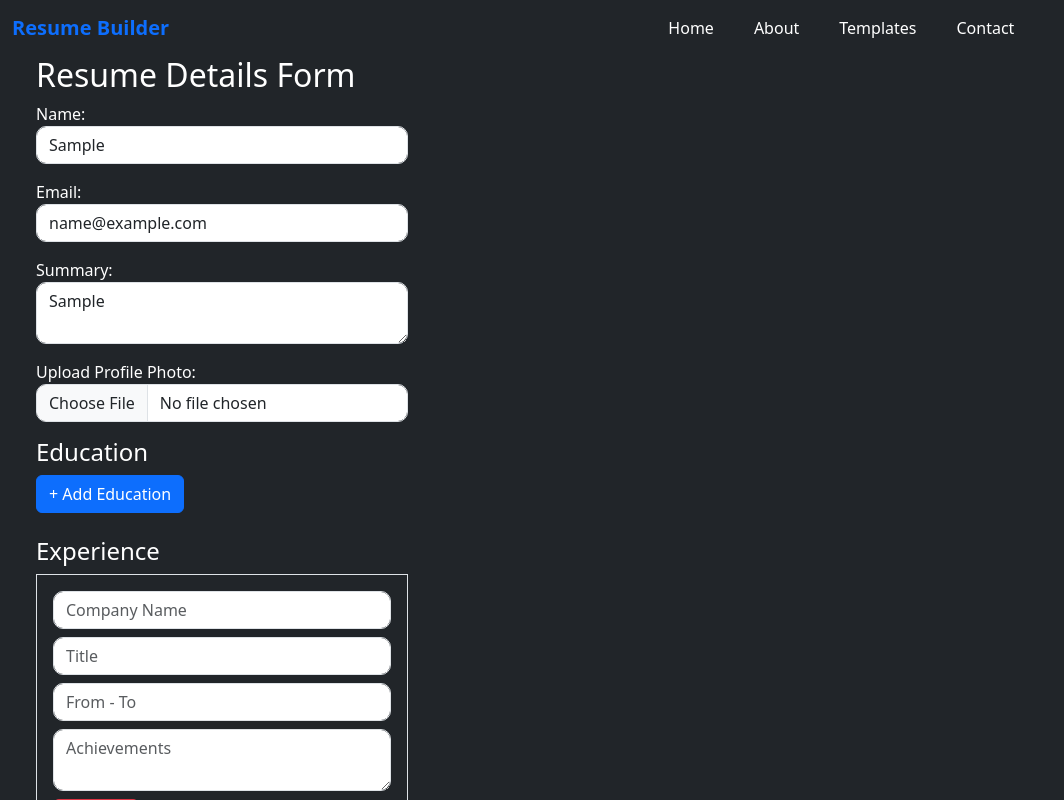
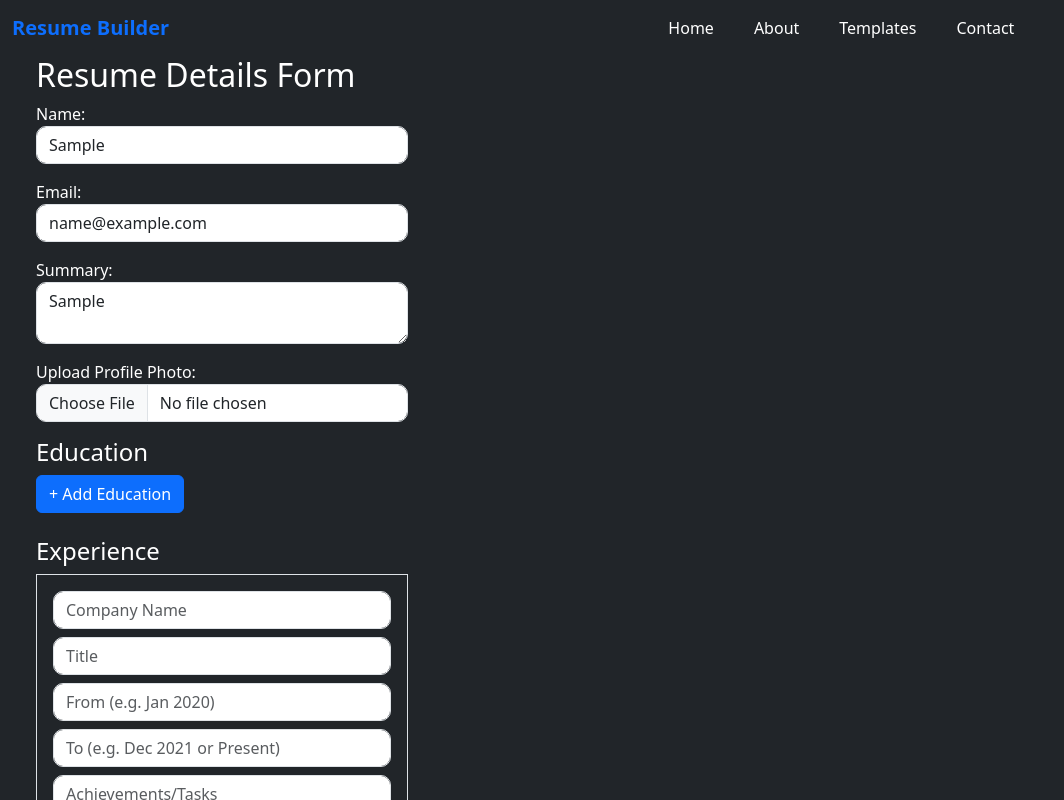
Before and after one commit to sowmyasomisetty/resume-builder, a React (Vite) app: page /form in a window 1280 px wide. Both pictures are taken after typing "Sample", "name@example.com", "Sample" into the empty fields and a click on the button "+ Add Experience". Shown: the top 800 px of the page, without its empty margins (0-1064 px from the left). Built offline with nearby package versions, Linux system fonts and the light colour scheme.

Commit message:
changes made

```diff
--- a/src/components/ResumeBuilder.jsx
+++ b/src/components/ResumeBuilder.jsx
@@ -1,4 +1,3 @@
-// components/ResumeBuilder.jsx
 import React, { useState } from 'react';
 import ResumeForm from './ResumeForm';
 import ResumePreview from './ResumePreview';
--- a/src/pages/FormPage.jsx
+++ b/src/pages/FormPage.jsx
@@ -118,10 +118,12 @@ const FormPage = () => {
                 value={exp.company || ''} onChange={e => handleArrayChange('experience', index, 'company', e.target.value)} />
               <input placeholder="Title" className="form-control mb-2"
                 value={exp.title || ''} onChange={e => handleArrayChange('experience', index, 'title', e.target.value)} />
-              <input placeholder="From - To" className="form-control mb-2"
-                value={exp.duration || ''} onChange={e => handleArrayChange('experience', index, 'duration', e.target.value)} />
-              <textarea placeholder="Achievements" className="form-control mb-2"
-                value={exp.achievements || ''} onChange={e => handleArrayChange('experience', index, 'achievements', e.target.value)} />
+              <input placeholder="From (e.g. Jan 2020)" className="form-control mb-2"
+                value={exp.from || ''} onChange={e => handleArrayChange('experience', index, 'from', e.target.value)} />
+              <input placeholder="To (e.g. Dec 2021 or Present)" className="form-control mb-2"
+                value={exp.to || ''} onChange={e => handleArrayChange('experience', index, 'to', e.target.value)} />
+              <textarea placeholder="Achievements/Tasks" className="form-control mb-2"
+                value={exp.tasks || ''} onChange={e => handleArrayChange('experience', index, 'tasks', e.target.value)} />
               <button type="button" className="btn btn-danger" onClick={() => removeSectionItem('experience', index)}>Remove</button>
             </div>
           ))}
@@ -132,13 +134,15 @@ const FormPage = () => {
           {(formData.projects || []).map((proj, index) => (
             <div key={index} className="border p-3 mb-3 col-4">
               <input placeholder="Project Title" className="form-control mb-2"
-                value={proj.title || ''} onChange={e => handleArrayChange('projects', index, 'title', e.target.value)} />
-              <input placeholder="From - To" className="form-control mb-2"
-                value={proj.duration || ''} onChange={e => handleArrayChange('projects', index, 'duration', e.target.value)} />
+                value={proj.projectName || ''} onChange={e => handleArrayChange('projects', index, 'projectName', e.target.value)} />
+              <input placeholder="From (e.g. Jan 2020)" className="form-control mb-2"
+                value={proj.from || ''} onChange={e => handleArrayChange('projects', index, 'from', e.target.value)} />
+              <input placeholder="To (e.g. Dec 2021 or Present)" className="form-control mb-2"
+                value={proj.to || ''} onChange={e => handleArrayChange('projects', index, 'to', e.target.value)} />
               <textarea placeholder="Description" className="form-control mb-2"
                 value={proj.description || ''} onChange={e => handleArrayChange('projects', index, 'description', e.target.value)} />
               <input placeholder="URL" className="form-control mb-2"
-                value={proj.url || ''} onChange={e => handleArrayChange('projects', index, 'url', e.target.value)} />
+                value={proj.projectUrl || ''} onChange={e => handleArrayChange('projects', index, 'projectUrl', e.target.value)} />
               <button type="button" className="btn btn-danger" onClick={() => removeSectionItem('projects', index)}>Remove</button>
             </div>
           ))}
```
